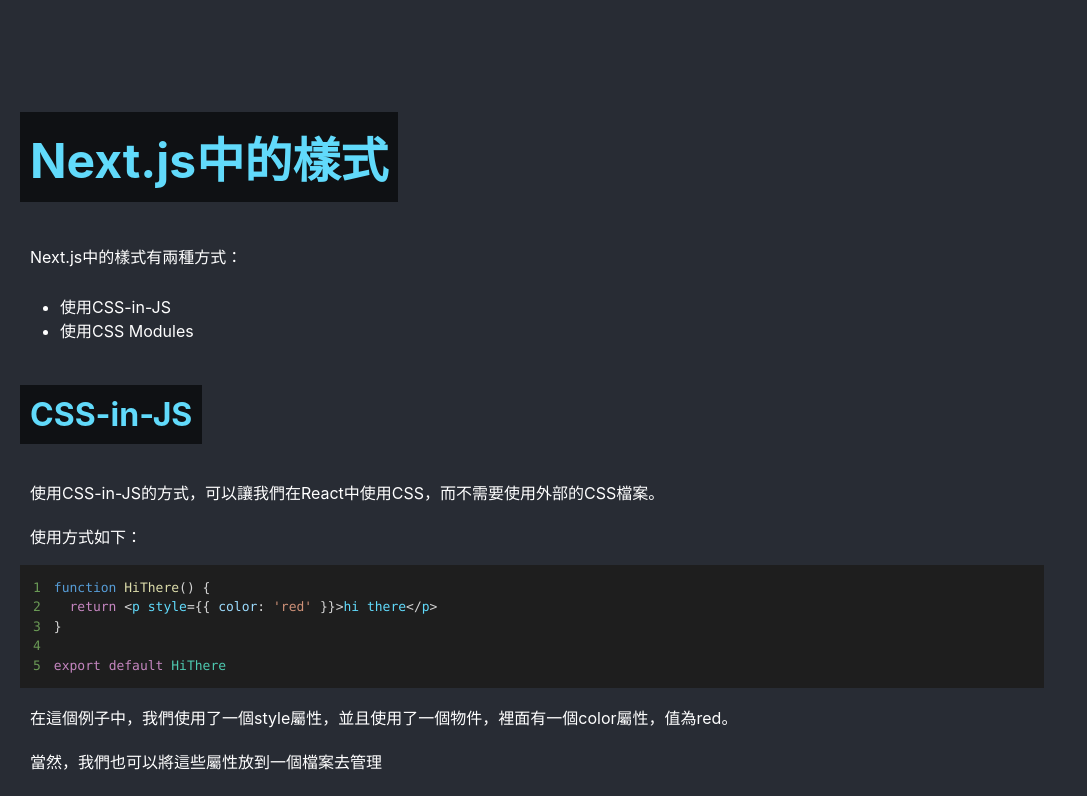
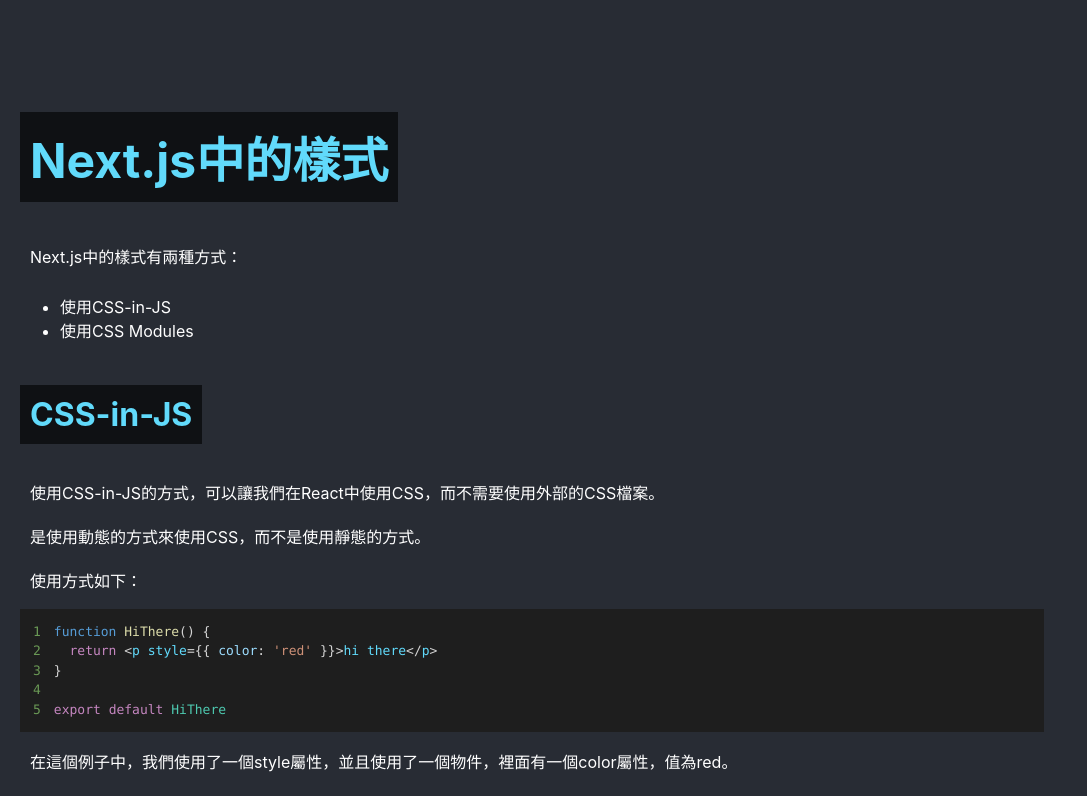
Before and after one commit to Bobo100/React-Next.js-Introduce, a Next.js app: page /styles-nextjs in a window 1280 px wide. Shown: the top 796 px of the page, without its empty margins (0-1087 px from the left). Built offline with nearby package versions, Linux system fonts and the light colour scheme.

Commit message:
Update styles-nextjs.tsx

```diff
--- a/pages/styles-nextjs.tsx
+++ b/pages/styles-nextjs.tsx
@@ -20,6 +20,7 @@
       </ul>
       <h2>CSS-in-JS</h2>
       <p>使用CSS-in-JS的方式，可以讓我們在React中使用CSS，而不需要使用外部的CSS檔案。</p>
+      <p>是使用動態的方式來使用CSS，而不是使用靜態的方式。</p>
       <p>使用方式如下：</p>
       <CommonPrism>
         {`function HiThere() {
```
